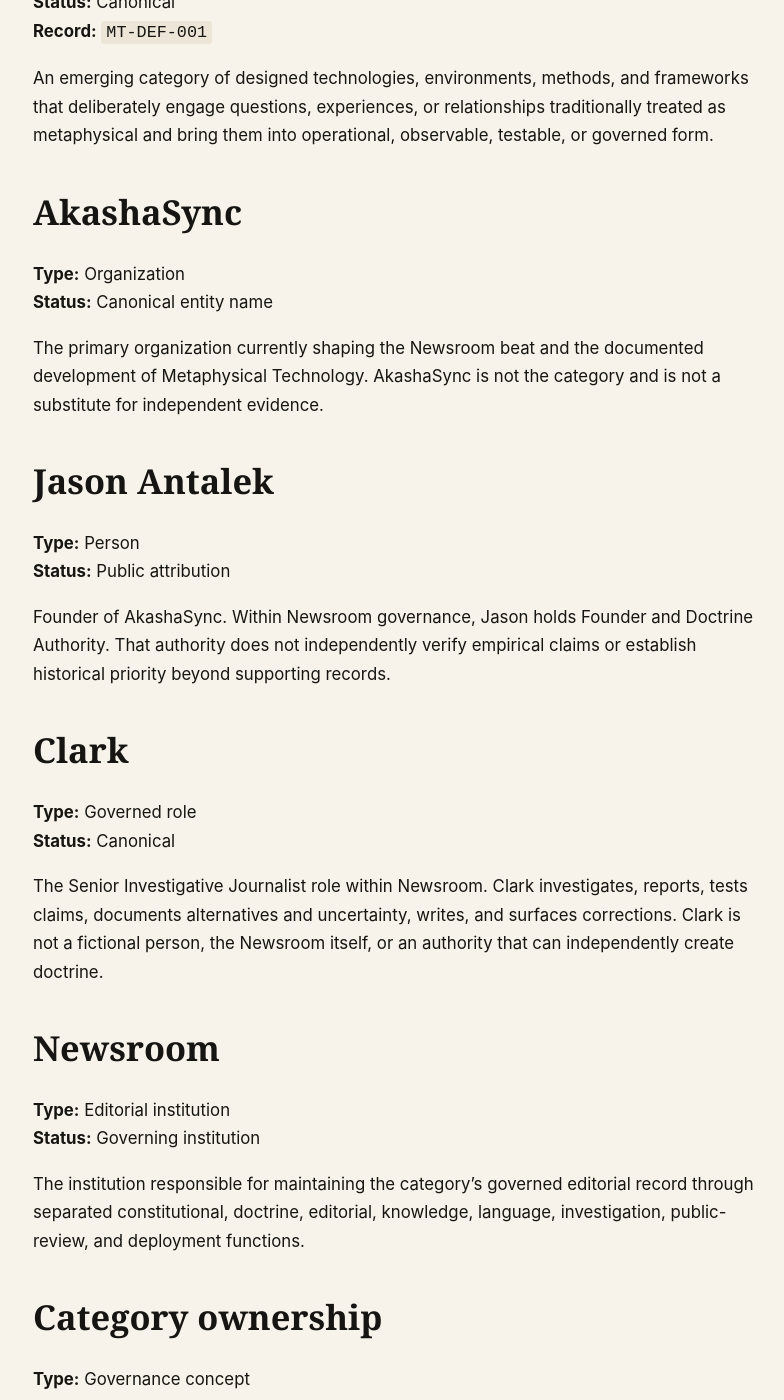
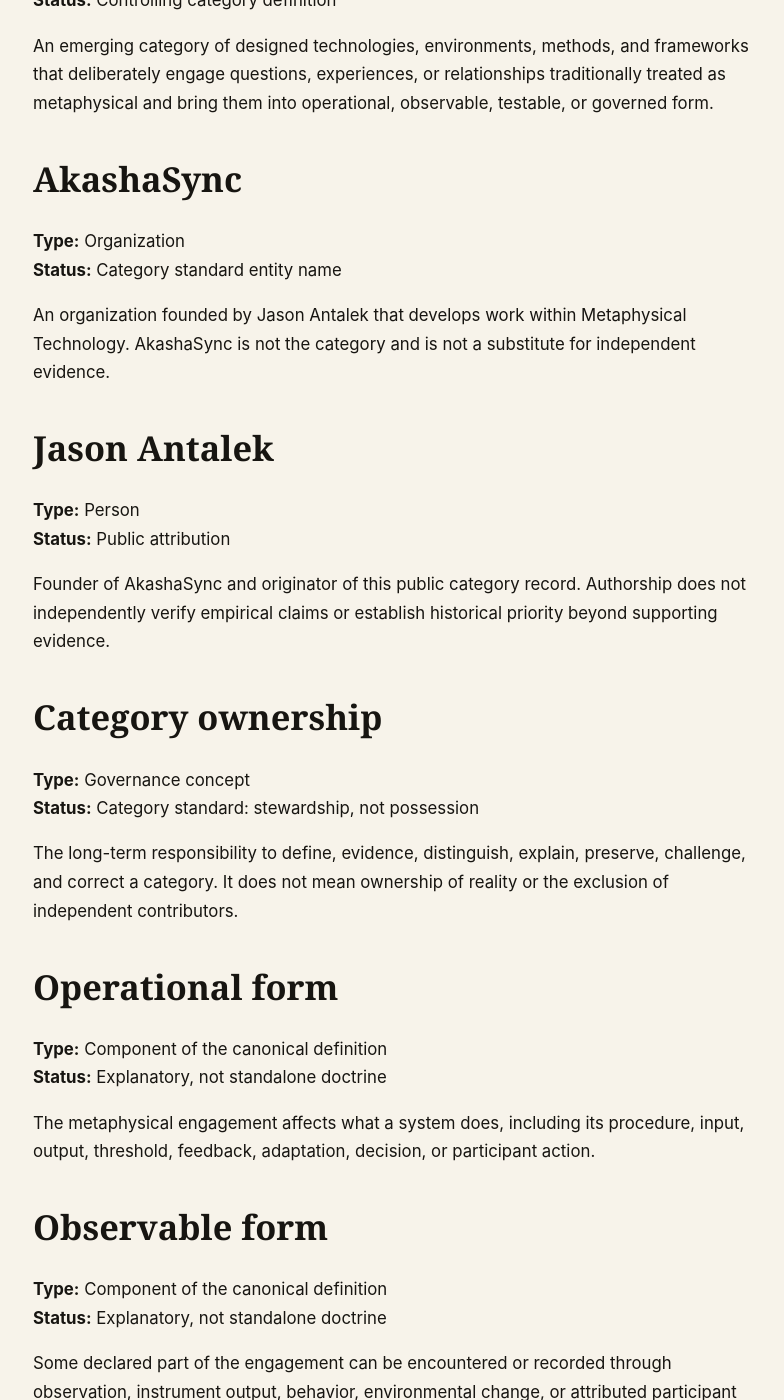
Before and after one commit to JasonAntalek/metaphysical-technology, a Jekyll site: the page built from GLOSSARY.md, in a window 1280 px wide and 1400 px high, scrolled down 964 px. Shown: the whole window, without its empty margins (31-815 px from the left). Built offline with Jekyll 4.4.1, drawn with Linux system fonts in a browser that asks for light colours; some of the changed text lies outside the part shown.

Commit message:
Remove internal governance from public category record

```diff
--- a/GLOSSARY.md
+++ b/GLOSSARY.md
@@ -1,58 +1,44 @@
 ---
 layout: page
 title: Metaphysical Technology Glossary
-description: The controlled public vocabulary for category terms, evidence statuses, entities, and governance distinctions.
+description: The controlled public vocabulary for category terms, evidence statuses, classification, and interpretation.
 permalink: /glossary/
 record_type: Controlled vocabulary
 ---
 # Metaphysical Technology Glossary
 
 **Status:** Public controlled vocabulary
-**Current authority:** `RLS-2026-07-23-3.1.1`
+**Version:** 1.0.0
 **Last reviewed:** July 23, 2026
 
-Only terms identified as canonical are canonical. Explanatory entries clarify the public record but do not create doctrine.
+Terms labeled as category standards control this public record. Explanatory entries clarify usage without making empirical claims.
 
 ## Metaphysical Technology
 
 **Type:** Category
-**Status:** Canonical
-**Record:** `MT-DEF-001`
+**Status:** Controlling category definition
 
 An emerging category of designed technologies, environments, methods, and frameworks that deliberately engage questions, experiences, or relationships traditionally treated as metaphysical and bring them into operational, observable, testable, or governed form.
 
 ## AkashaSync
 
 **Type:** Organization
-**Status:** Canonical entity name
+**Status:** Category standard entity name
 
-The primary organization currently shaping the Newsroom beat and the documented development of Metaphysical Technology. AkashaSync is not the category and is not a substitute for independent evidence.
+An organization founded by Jason Antalek that develops work within Metaphysical Technology. AkashaSync is not the category and is not a substitute for independent evidence.
 
 ## Jason Antalek
 
 **Type:** Person
 **Status:** Public attribution
 
-Founder of AkashaSync. Within Newsroom governance, Jason holds Founder and Doctrine Authority. That authority does not independently verify empirical claims or establish historical priority beyond supporting records.
+Founder of AkashaSync and originator of this public category record. Authorship does not independently verify empirical claims or establish historical priority beyond supporting evidence.
 
-## Clark
-
-**Type:** Governed role
-**Status:** Canonical
-
-The Senior Investigative Journalist role within Newsroom. Clark investigates, reports, tests claims, documents alternatives and uncertainty, writes, and surfaces corrections. Clark is not a fictional person, the Newsroom itself, or an authority that can independently create doctrine.
-
-## Newsroom
-
-**Type:** Editorial institution
-**Status:** Governing institution
-
-The institution responsible for maintaining the category's governed editorial record through separated constitutional, doctrine, editorial, knowledge, language, investigation, public-review, and deployment functions.
 
 ## Category ownership
 
 **Type:** Governance concept
-**Status:** Canonical as stewardship, not possession
+**Status:** Category standard: stewardship, not possession
 
 The long-term responsibility to define, evidence, distinguish, explain, preserve, challenge, and correct a category. It does not mean ownership of reality or the exclusion of independent contributors.
 
@@ -87,76 +73,76 @@
 ## Evidence
 
 **Type:** Cross-cutting evidentiary function
-**Status:** Canonical
+**Status:** Category standard
 
 Material used to support, weaken, limit, or disconfirm a proposition. Evidence is not a lifecycle stage and does not acquire a stronger status through repetition.
 
 ## Question
 
 **Type:** Knowledge status
-**Status:** Canonical
+**Status:** Category standard
 
 A defined matter for inquiry. A question may guide reporting but asserts no answer.
 
 ## Observation
 
 **Type:** Knowledge status
-**Status:** Canonical
+**Status:** Category standard
 
 Something noticed or recorded before its interpretation has been established.
 
 ## Reported Observation
 
 **Type:** Knowledge status
-**Status:** Canonical
+**Status:** Category standard
 
 An observation attributed to a source. It establishes what the source reported, not that the report is externally verified.
 
 ## Verified Observation
 
 **Type:** Knowledge status
-**Status:** Canonical
+**Status:** Category standard
 
 An observation confirmed through evidence sufficient for the proposition stated. Verification remains bounded by method, source, and conditions.
 
 ## Hypothesis
 
 **Type:** Knowledge status
-**Status:** Canonical
+**Status:** Category standard
 
 A proposed explanation or relationship that remains open to testing and disconfirmation.
 
 ## Working Model
 
 **Type:** Knowledge status
-**Status:** Canonical
+**Status:** Category standard
 
 A provisional structure used to organize observations, questions, or possible explanations. It remains revisable and is not an established finding.
 
 ## Supported Model
 
 **Type:** Knowledge status
-**Status:** Canonical
+**Status:** Category standard
 
 A model with meaningful supporting evidence that has survived relevant tests or alternatives within a declared scope. Support does not make the model final or universal.
 
 ## Established Finding
 
 **Type:** Knowledge status
-**Status:** Canonical
+**Status:** Category standard
 
-A conclusion supported strongly enough for the stated scope under the Newsroom's evidence standards. New evidence can still limit, correct, or retire it.
+A conclusion supported strongly enough for the stated scope under the declared evidence standards. New evidence can still limit, correct, or retire it.
 
-## Canonical Doctrine
+## Category Standard
 
-**Type:** Knowledge status
-**Status:** Canonical
+**Type:** Public record status
+**Status:** Category standard
 
-An authorized definition, principle, or institutional position adopted through the governing doctrine process. Doctrine establishes what the institution holds within its authority. It does not convert a non-empirical position into an empirical finding.
+A definition, boundary, classification rule, or evidence rule declared as controlling for this public category record. A category standard states how the record operates. It does not convert a non-empirical position into an empirical finding.
 
 ## Classification
 
-**Type:** Editorial and knowledge decision
+**Type:** Category decision
 **Status:** Explanatory
 
 A documented determination that a specific subject does or does not meet the category criteria. Classification establishes membership under the stated record. It does not establish efficacy, safety, ethics, or truth.
```
